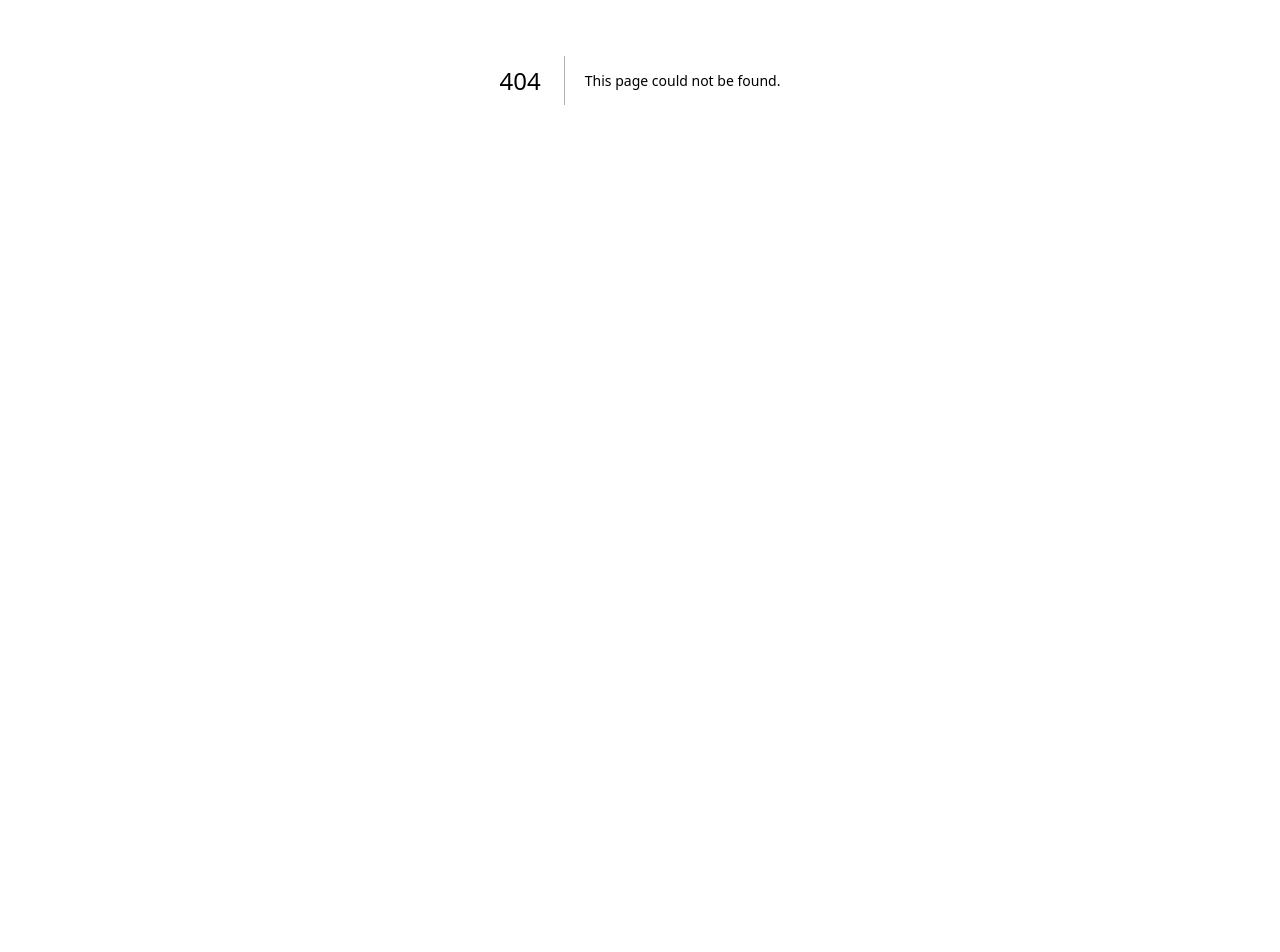
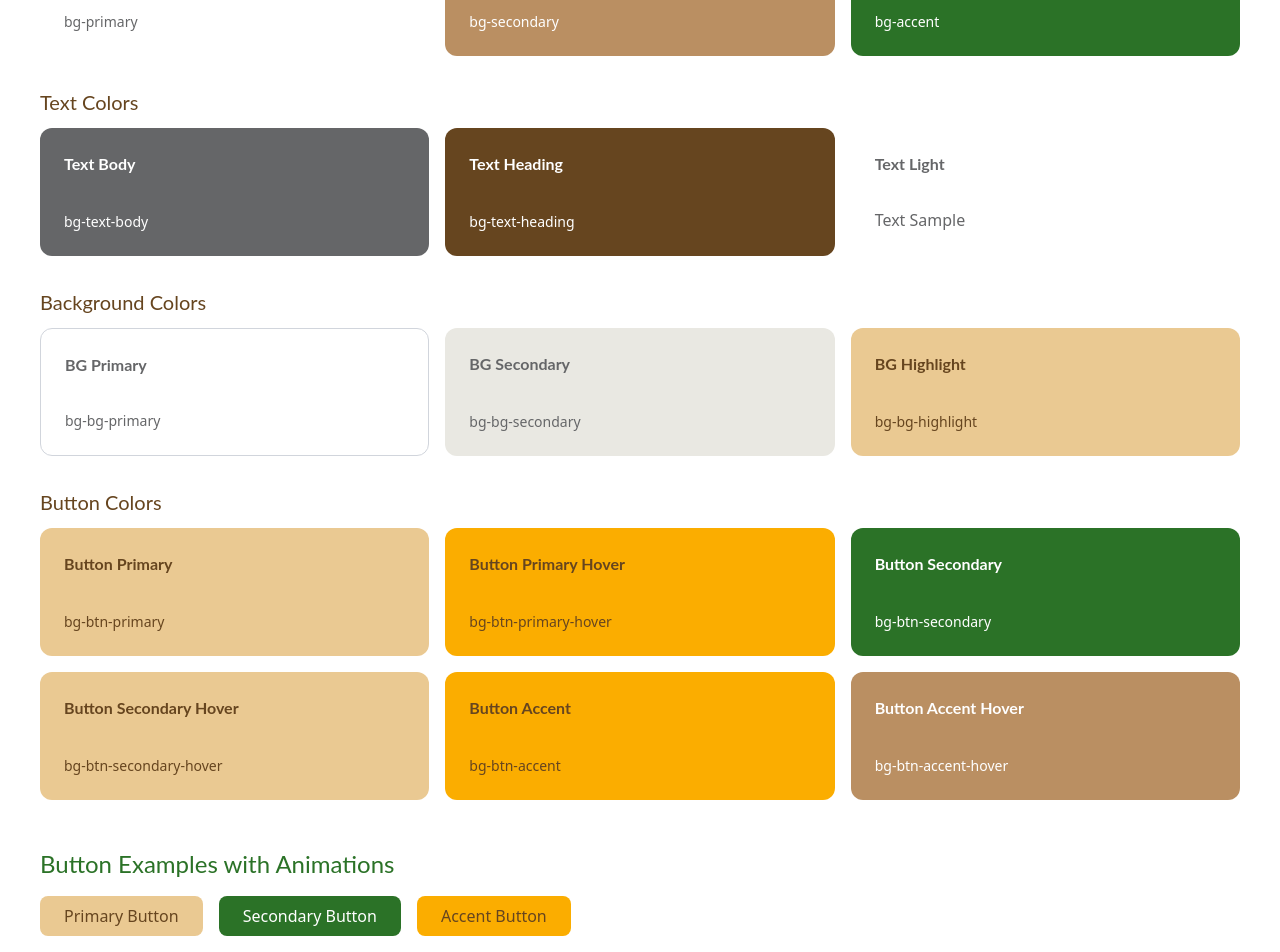
Before and after one commit to ArielSpencer/nutri-edvania-soares-website, a Next.js app: page /showcase in a window 1280 px wide. Before the commit this address had no page. Shown: the part 320-1272 px from the top of the page. Before the commit the page ends 800 px from the top, so only its background shows below. Built offline with nearby package versions, Linux system fonts and the light colour scheme.

Commit message:
feat: add style showcase page for theme testing and configure robots.ts

```diff
--- /dev/null
+++ b/app/robots.ts
@@ -0,0 +1,12 @@
+import { MetadataRoute } from 'next';
+
+export default function robots(): MetadataRoute.Robots {
+  return {
+    rules: {
+      userAgent: '*',
+      allow: '/',
+      disallow: '/showcase',
+    },
+    sitemap: 'https://nutritionist-edvania.com/sitemap.xml',
+  };
+}
--- /dev/null
+++ b/app/showcase/page.tsx
@@ -0,0 +1,163 @@
+export const metadata = {
+  robots: 'noindex, nofollow'
+};
+
+export default function StyleShowcase() {
+  return (
+    <main className="w-full min-h-screen bg-bg-primary p-8">
+      <div className="container mx-auto">
+        <h1 className="text-4xl font-primary text-text-heading mb-8">Style Showcase</h1>
+        <p className="text-text-body mb-8">
+          This page demonstrates all the theme elements for testing purposes.
+          See more at: <a href="https://github.com/ArielSpencer/nutri-edvania-soares-website"
+          className="text-accent hover:underline">GitHub repository</a>
+        </p>
+
+        <section className="mb-12">
+          <h2 className="text-2xl font-primary text-accent mb-4">Color Palette</h2>
+
+          <h3 className="text-xl font-primary text-text-heading mb-3">Core Colors</h3>
+          <div className="grid grid-cols-1 md:grid-cols-3 gap-4 mb-8">
+            <ColorCard name="Primary" colorClass="bg-primary" textClass="text-text-body" />
+            <ColorCard name="Secondary" colorClass="bg-secondary" textClass="text-text-light" />
+            <ColorCard name="Accent" colorClass="bg-accent" textClass="text-text-light" />
+          </div>
+
+          <h3 className="text-xl font-primary text-text-heading mb-3">Text Colors</h3>
+          <div className="grid grid-cols-1 md:grid-cols-3 gap-4 mb-8">
+            <ColorCard name="Text Body" colorClass="bg-text-body" textClass="text-text-light" />
+            <ColorCard name="Text Heading" colorClass="bg-text-heading" textClass="text-text-light" />
+            <ColorCard name="Text Light" colorClass="bg-text-light" textClass="text-text-body" specialContent="Text Sample" />
+          </div>
+
+          <h3 className="text-xl font-primary text-text-heading mb-3">Background Colors</h3>
+          <div className="grid grid-cols-1 md:grid-cols-3 gap-4 mb-8">
+            <ColorCard name="BG Primary" colorClass="bg-bg-primary" textClass="text-text-body" border />
+            <ColorCard name="BG Secondary" colorClass="bg-bg-secondary" textClass="text-text-body" />
+            <ColorCard name="BG Highlight" colorClass="bg-bg-highlight" textClass="text-text-heading" />
+          </div>
+
+          <h3 className="text-xl font-primary text-text-heading mb-3">Button Colors</h3>
+          <div className="grid grid-cols-1 md:grid-cols-3 gap-4 mb-8">
+            <ColorCard name="Button Primary" colorClass="bg-btn-primary" textClass="text-text-heading" />
+            <ColorCard name="Button Primary Hover" colorClass="bg-btn-primary-hover" textClass="text-text-heading" />
+            <ColorCard name="Button Secondary" colorClass="bg-btn-secondary" textClass="text-text-light" />
+            <ColorCard name="Button Secondary Hover" colorClass="bg-btn-secondary-hover" textClass="text-text-heading" />
+            <ColorCard name="Button Accent" colorClass="bg-btn-accent" textClass="text-text-heading" />
+            <ColorCard name="Button Accent Hover" colorClass="bg-btn-accent-hover" textClass="text-text-light" />
+          </div>
+        </section>
+
+        <section className="mb-12">
+          <h2 className="text-2xl font-primary text-accent mb-4">Button Examples with Animations</h2>
+          <div className="flex flex-wrap gap-4">
+            <button className="bg-btn-primary hover:bg-btn-primary-hover text-text-heading py-2 px-6 rounded-md transition-all duration-normal ease-standard">
+              Primary Button
+            </button>
+            <button className="bg-btn-secondary hover:bg-btn-secondary-hover text-text-light hover:text-text-heading py-2 px-6 rounded-md transition-all duration-normal ease-standard">
+              Secondary Button
+            </button>
+            <button className="bg-btn-accent hover:bg-btn-accent-hover text-text-heading hover:text-text-light py-2 px-6 rounded-md transition-all duration-normal ease-emphasized">
+              Accent Button
+            </button>
+          </div>
+
+          <div className="mt-6">
+            <h3 className="text-xl font-primary text-text-heading mb-3">Animation Speed Examples</h3>
+            <div className="flex flex-wrap gap-4">
+              <button className="bg-btn-primary hover:bg-btn-primary-hover text-text-heading py-2 px-6 rounded-md transition-all duration-fast ease-standard">
+                Fast Transition
+              </button>
+              <button className="bg-btn-primary hover:bg-btn-primary-hover text-text-heading py-2 px-6 rounded-md transition-all duration-normal ease-standard">
+                Normal Transition
+              </button>
+              <button className="bg-btn-primary hover:bg-btn-primary-hover text-text-heading py-2 px-6 rounded-md transition-all duration-slow ease-standard">
+                Slow Transition
+              </button>
+            </div>
+          </div>
+
+          <div className="mt-6">
+            <h3 className="text-xl font-primary text-text-heading mb-3">Easing Function Examples</h3>
+            <div className="flex flex-wrap gap-4">
+              <button className="bg-btn-primary hover:bg-btn-primary-hover text-text-heading py-2 px-6 rounded-md transition-all duration-normal ease-standard">
+                Standard Easing
+              </button>
+              <button className="bg-btn-primary hover:bg-btn-primary-hover text-text-heading py-2 px-6 rounded-md transition-all duration-normal ease-emphasized">
+                Emphasized Easing
+              </button>
+            </div>
+          </div>
+        </section>
+
+        <section className="mb-12">
+          <h2 className="text-2xl font-primary text-accent mb-4">Typography Examples</h2>
+          <div className="bg-bg-secondary p-6 rounded-lg">
+            <h1 className="text-4xl font-primary text-text-heading mb-4">Heading 1</h1>
+            <h2 className="text-3xl font-primary text-text-heading mb-4">Heading 2</h2>
+            <h3 className="text-2xl font-primary text-text-heading mb-4">Heading 3</h3>
+            <h4 className="text-xl font-primary text-text-heading mb-4">Heading 4</h4>
+            <p className="text-text-body mb-4">This is a paragraph with the body text color. It uses your primary font and demonstrates the standard text styling for your website.</p>
+            <p className="text-accent mb-4">This is a paragraph with the accent color. Notice how it stands out from the regular body text.</p>
+            <p className="bg-bg-highlight text-text-heading p-4 rounded-md mb-4">This is a highlighted text block using the background highlight color.</p>
+          </div>
+        </section>
+
+        <section className="mb-12">
+          <h2 className="text-2xl font-primary text-accent mb-4">Component Examples</h2>
+
+          <h3 className="text-xl font-primary text-text-heading mb-3">Card Component</h3>
+          <div className="grid grid-cols-1 md:grid-cols-2 gap-6 mb-8">
+            <div className="bg-bg-primary p-6 rounded-lg shadow-md border border-bg-secondary">
+              <h3 className="text-xl font-primary text-text-heading mb-2">Card Title</h3>
+              <p className="text-text-body mb-4">This is an example of the card component using the theme colors.</p>
+              <button className="bg-btn-primary hover:bg-btn-primary-hover text-text-heading py-1 px-4 rounded-md text-sm transition-all duration-fast ease-standard">
+                Learn More
+              </button>
+            </div>
+
+            <div className="bg-bg-secondary p-6 rounded-lg shadow-md">
+              <h3 className="text-xl font-primary text-text-heading mb-2">Alternative Card</h3>
+              <p className="text-text-body mb-4">This is an alternative card style using the secondary background color.</p>
+              <button className="bg-btn-secondary hover:bg-btn-secondary-hover text-text-light py-1 px-4 rounded-md text-sm transition-all duration-fast ease-standard">
+                Learn More
+              </button>
+            </div>
+          </div>
+
+          <h3 className="text-xl font-primary text-text-heading mb-3">Alert Component</h3>
+          <div className="mb-4 bg-bg-highlight p-4 rounded-md border-l-4 border-accent">
+            <h4 className="text-text-heading font-semibold mb-1">Alert Title</h4>
+            <p className="text-text-body">This is an example alert message that uses the theme colors.</p>
+          </div>
+
+          <div className="mb-4 bg-bg-primary p-4 rounded-md border border-accent">
+            <h4 className="text-accent font-semibold mb-1">Information Notice</h4>
+            <p className="text-text-body">This is an alternative alert style for informational messages.</p>
+          </div>
+        </section>
+      </div>
+    </main>
+  );
+}
+
+interface ColorCardProps {
+  name: string;
+  colorClass: string;
+  textClass: string;
+  border?: boolean;
+  specialContent?: string;
+}
+
+function ColorCard({ name, colorClass, textClass, border = false, specialContent }: ColorCardProps) {
+  return (
+    <div className={`${colorClass} ${border ? 'border border-gray-300' : ''} p-6 rounded-lg h-32 flex flex-col justify-between`}>
+      <span className={`${textClass} font-primary font-bold`}>{name}</span>
+      {specialContent ? (
+        <div className={`${textClass}`}>{specialContent}</div>
+      ) : (
+        <span className={`${textClass} text-sm`}>{colorClass}</span>
+      )}
+    </div>
+  );
+}
```
